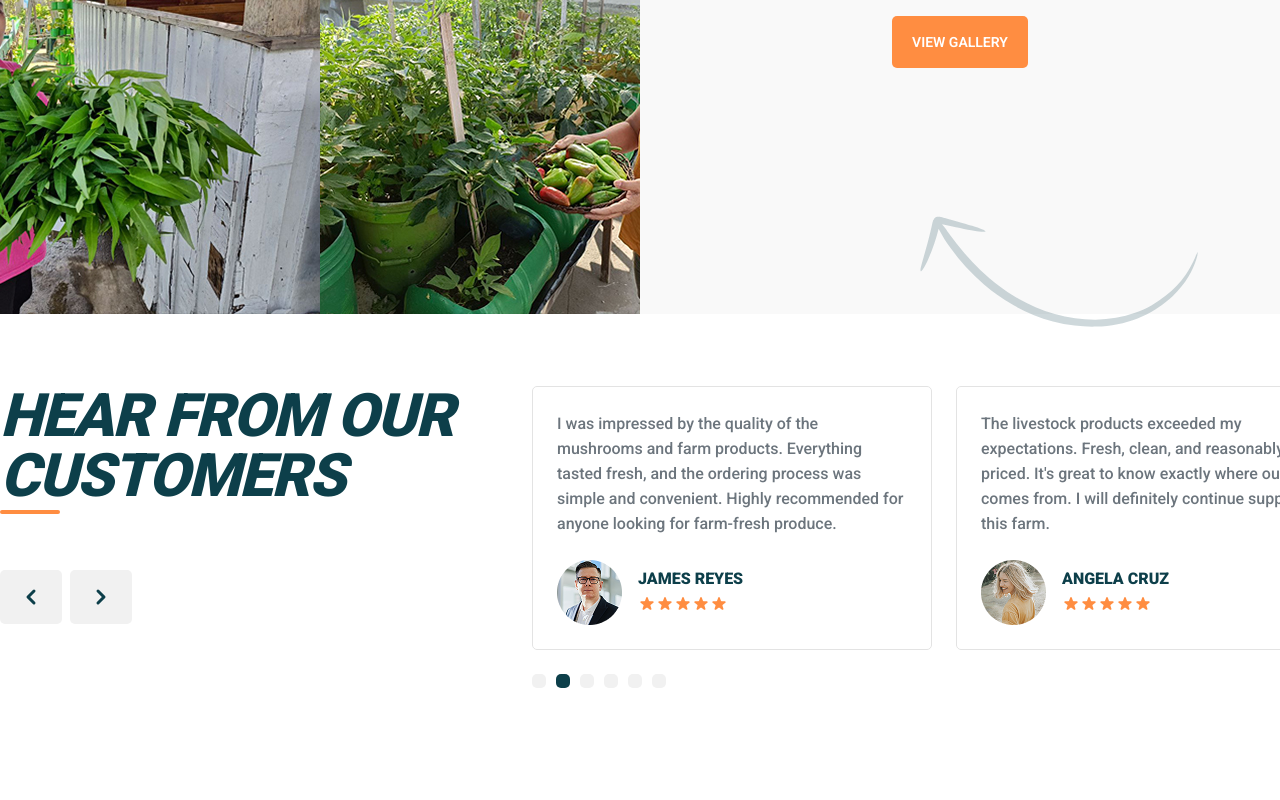
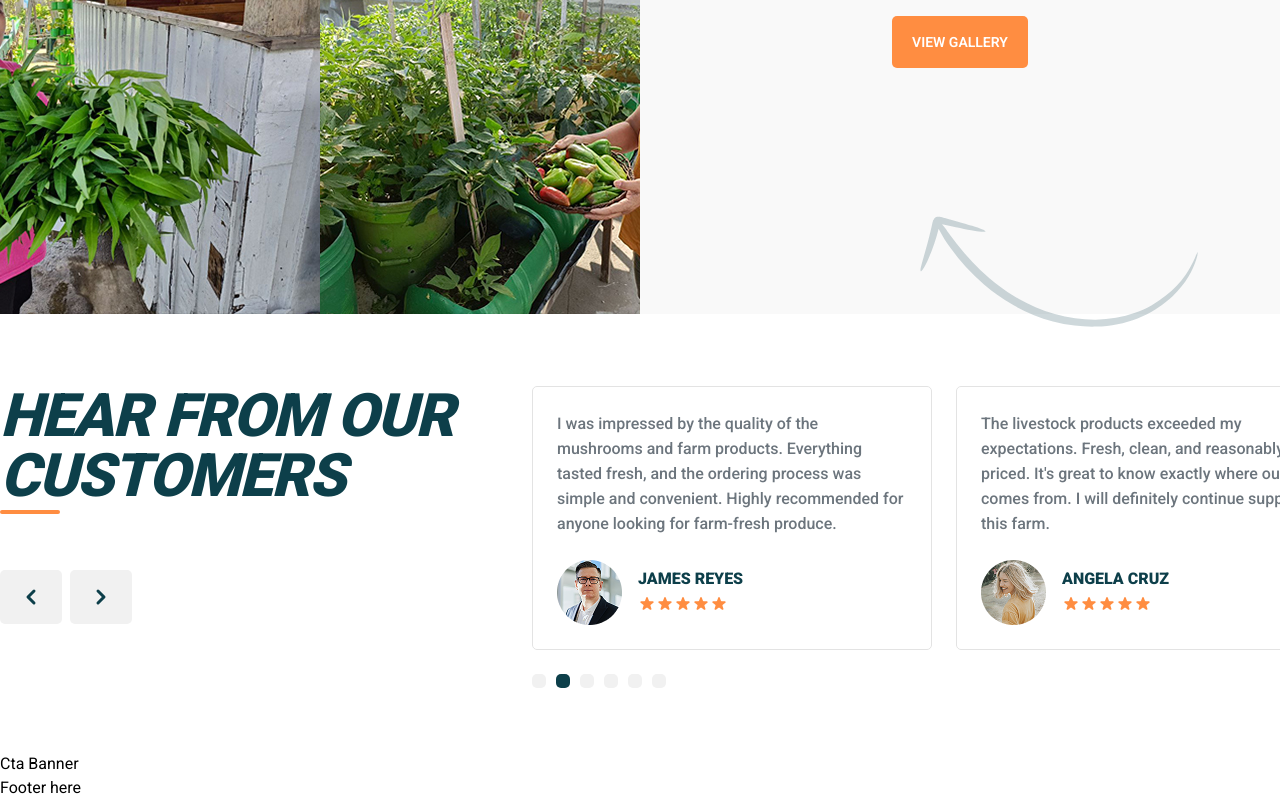
Before and after one commit to warrenequinan/earthandskygarden, a Next.js app: page / in a window 1280 px wide. Shown: the part 4278-5078 px from the top of the page. Before the commit the page ends 4966 px from the top, so only its background shows below. Built offline with nearby package versions, Linux system fonts and the light colour scheme.

Commit message:
Add footer section

```diff
--- /dev/null
+++ b/app/_components/sections/Footer.tsx
@@ -0,0 +1,12 @@
+import CtaBanner from "@/app/_components/ui/CtaBanner";
+
+const Footer = () => {
+  return (
+    <footer>
+      <CtaBanner />
+      <p>Footer here</p>
+    </footer>
+  );
+};
+
+export default Footer;
--- /dev/null
+++ b/app/_components/ui/CtaBanner.tsx
@@ -0,0 +1,5 @@
+const CtaBanner = () => {
+  return <p>Cta Banner</p>;
+};
+
+export default CtaBanner;
--- a/app/layout.tsx
+++ b/app/layout.tsx
@@ -3,7 +3,8 @@ import { Roboto } from "next/font/google";
 import "swiper/css";
 import "@/app/_styles/globals.css";
 import "swiper/css/effect-fade";
-import Header from "./_components/sections/Header";
+import Header from "@/app/_components/sections/Header";
+import Footer from "@/app/_components/sections/Footer";
 
 const roboto = Roboto({
   subsets: ["latin"],
@@ -34,11 +35,12 @@ export default function RootLayout({ children }: RootLayoutPropType) {
   return (
     <html
       lang="en"
-      className={`${roboto.className} h-full antialiased transition-all duration-300 overflow-x-hidden`}
+      className={`${roboto.className} h-full overflow-x-hidden antialiased transition-all duration-300`}
     >
       <body className="relative">
         <Header />
         <main>{children}</main>
+        <Footer />
       </body>
     </html>
   );
```
